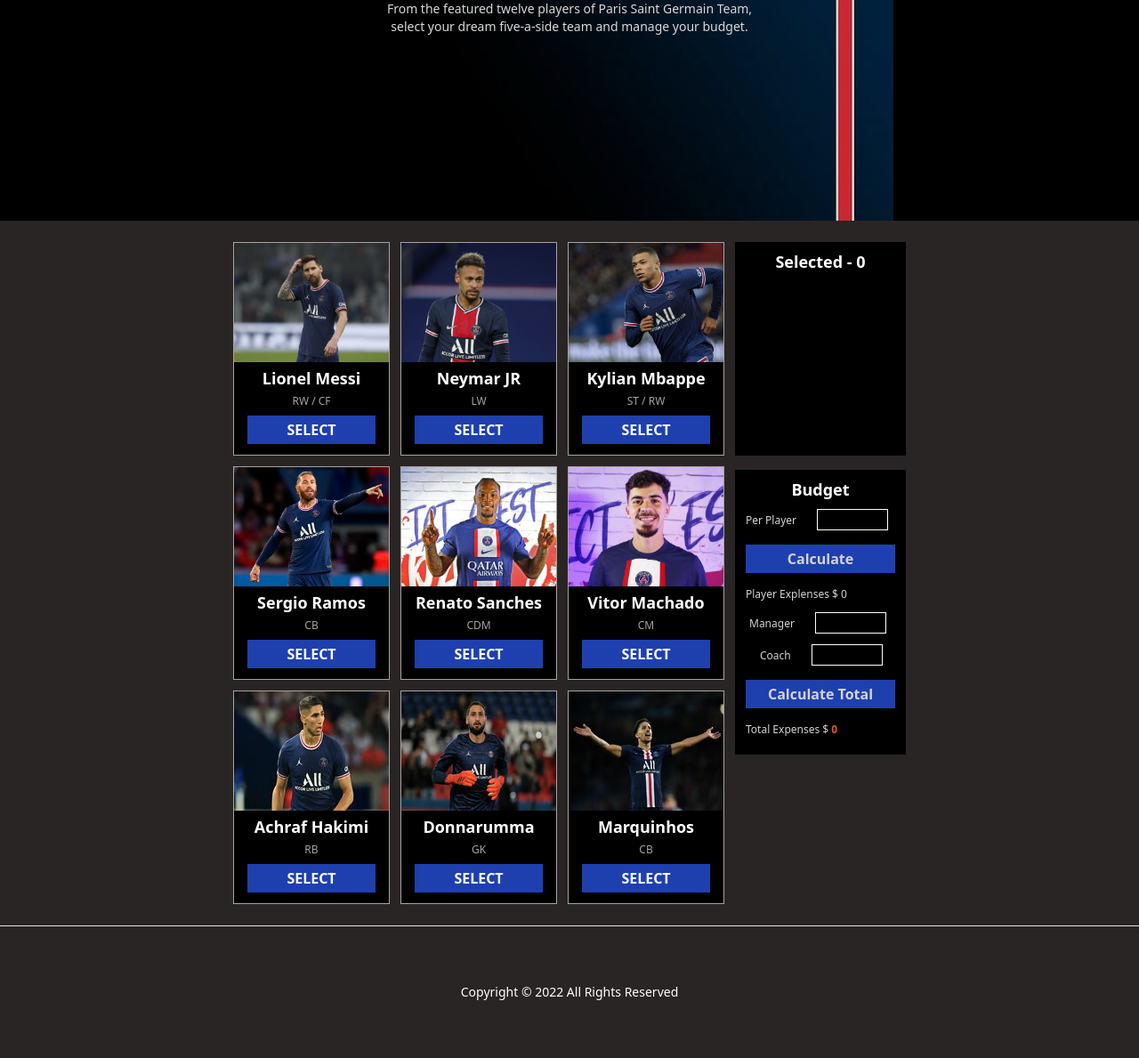
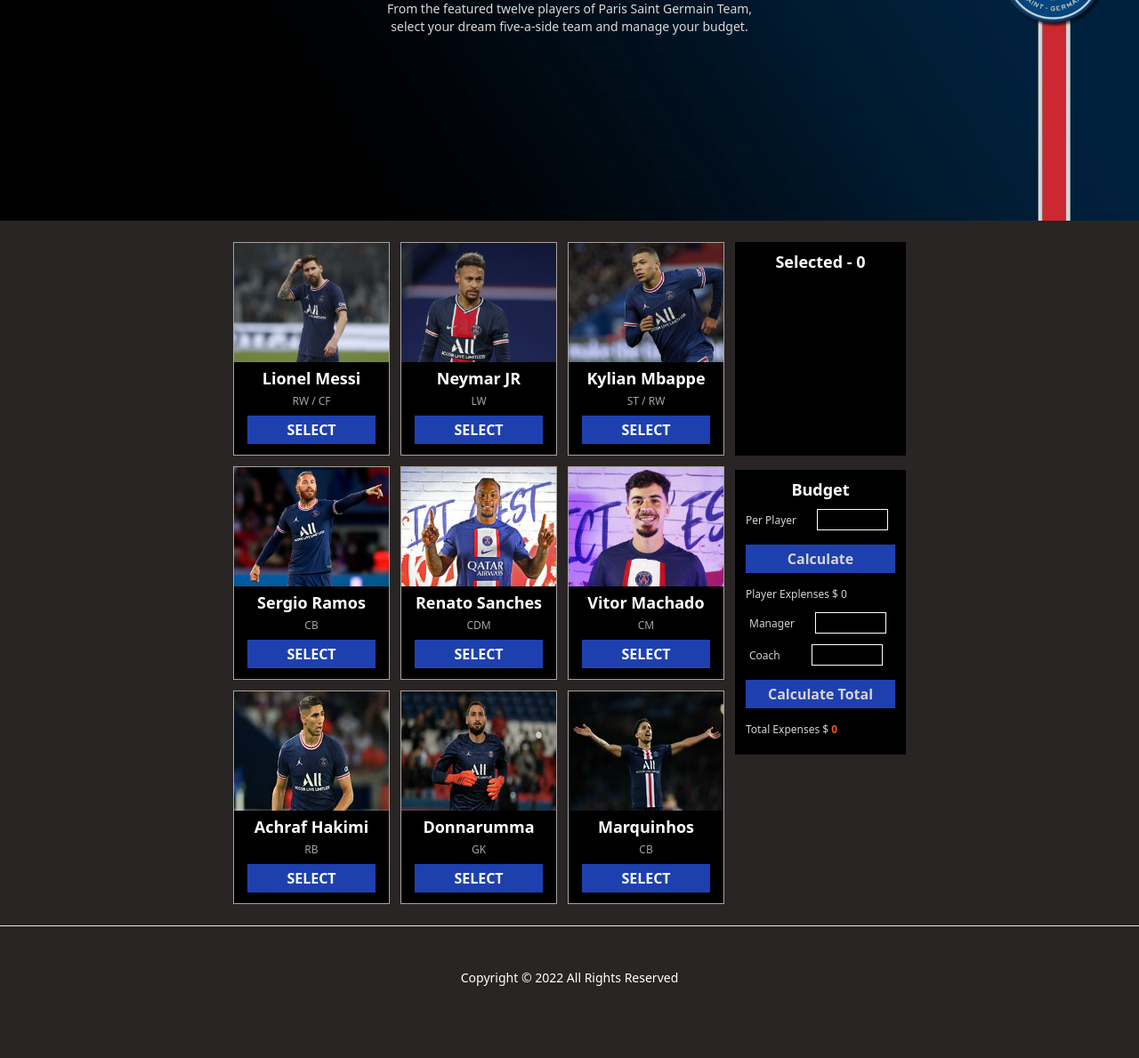
Before and after one commit to shahriarahmadf/select-your-team-dom, a plain HTML site: page index.html in a window 1280 px wide. Shown: the part 152-1341 px from the top of the page at 89% size. After the commit the page ends 1309 px from the top, so only its background shows below. Drawn offline with nearby package versions, Linux system fonts and the light colour scheme.

Commit message:
top banner cover added, all errors fixed, project completed

```diff
--- a/index.html
+++ b/index.html
@@ -13,9 +13,10 @@
         #top-banner{
             height: 400px;
             filter: brightness(85%);
-            background-image: url(./images/soccer-clubs-paris-psg-wallpaper-preview.jpg);
+            background-image: url(./images/wallpaperflare.com_wallpaper.jpg);
             background-repeat: no-repeat;
-            background-position: center;
+            background-position: top;
+            background-size: cover;
         }
     </style>
 
@@ -129,9 +130,9 @@
                         <input id="manager-cost" class="border border-1 border-white bg-black text-white w-20 h-6 ml-5 pl-2" type="number" name="">
                     </div>
                     <!-- coach cost  -->
-                    <div class="pl-4">
+                    <div class="pl-1">
                         <span>Coach</span>
-                        <input id="coach-cost" class="border border-1 border-white bg-black text-white w-20 h-6 ml-5 pl-2" type="number" name="">
+                        <input id="coach-cost" class="border border-1 border-white bg-black text-white ml-8 w-20 h-6 ml-5 pl-2" type="number" name="">
                     </div>
                 </div>
 
@@ -150,7 +151,7 @@
     <hr>
     <!-- footer section -->
     <footer>
-        <p class="text-white text-sm font-light p-16 text-center">Copyright © 2022 All Rights Reserved</p>
+        <p class="text-white text-sm font-light p-12 text-center">Copyright © 2022 All Rights Reserved</p>
     </footer>
     <script src="js/script.js"></script>
     <script src="js/utilities.js"></script>
```
Also changed, not shown: images/soccer-clubs-paris-psg-wallpaper-preview.jpg (deleted), images/wallpaperflare.com_wallpaper.jpg (added).
